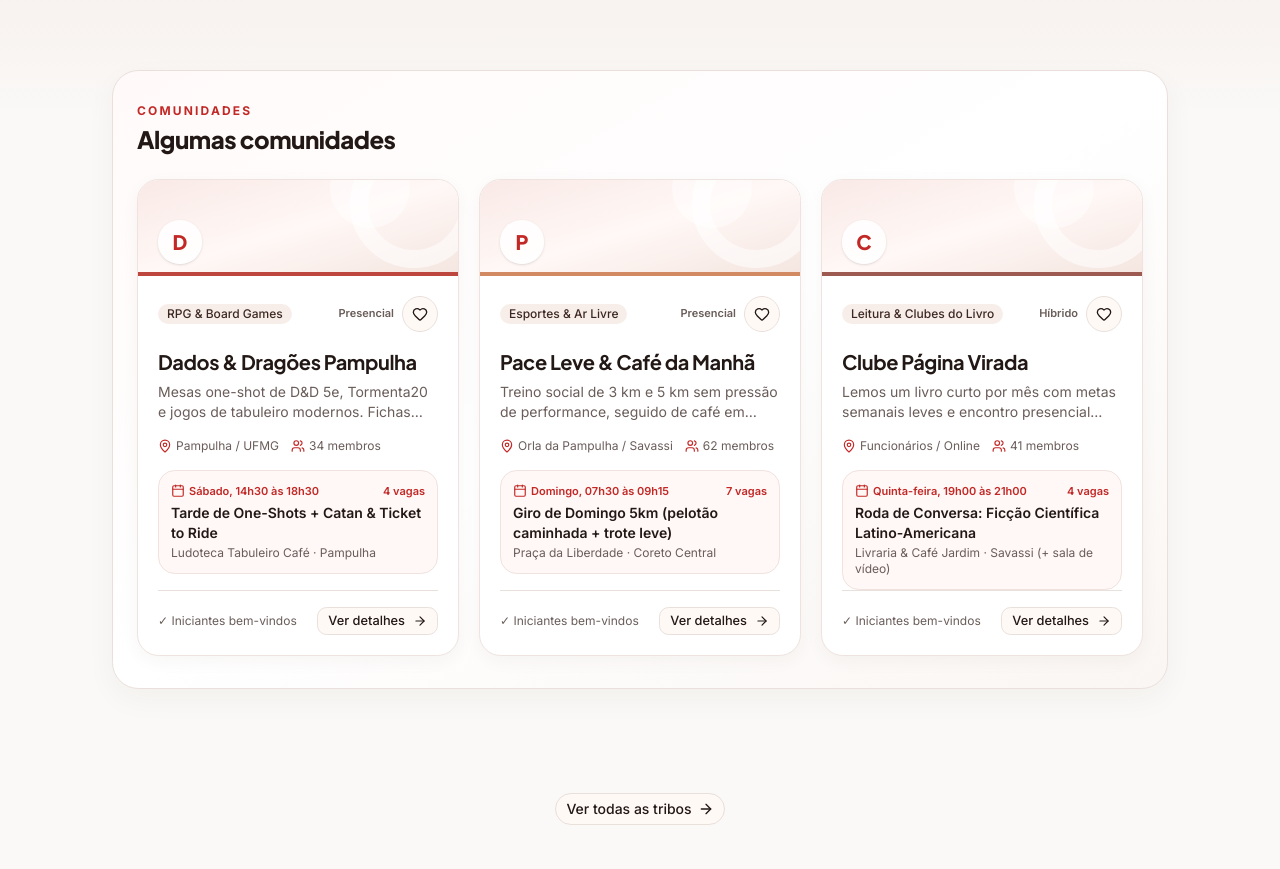
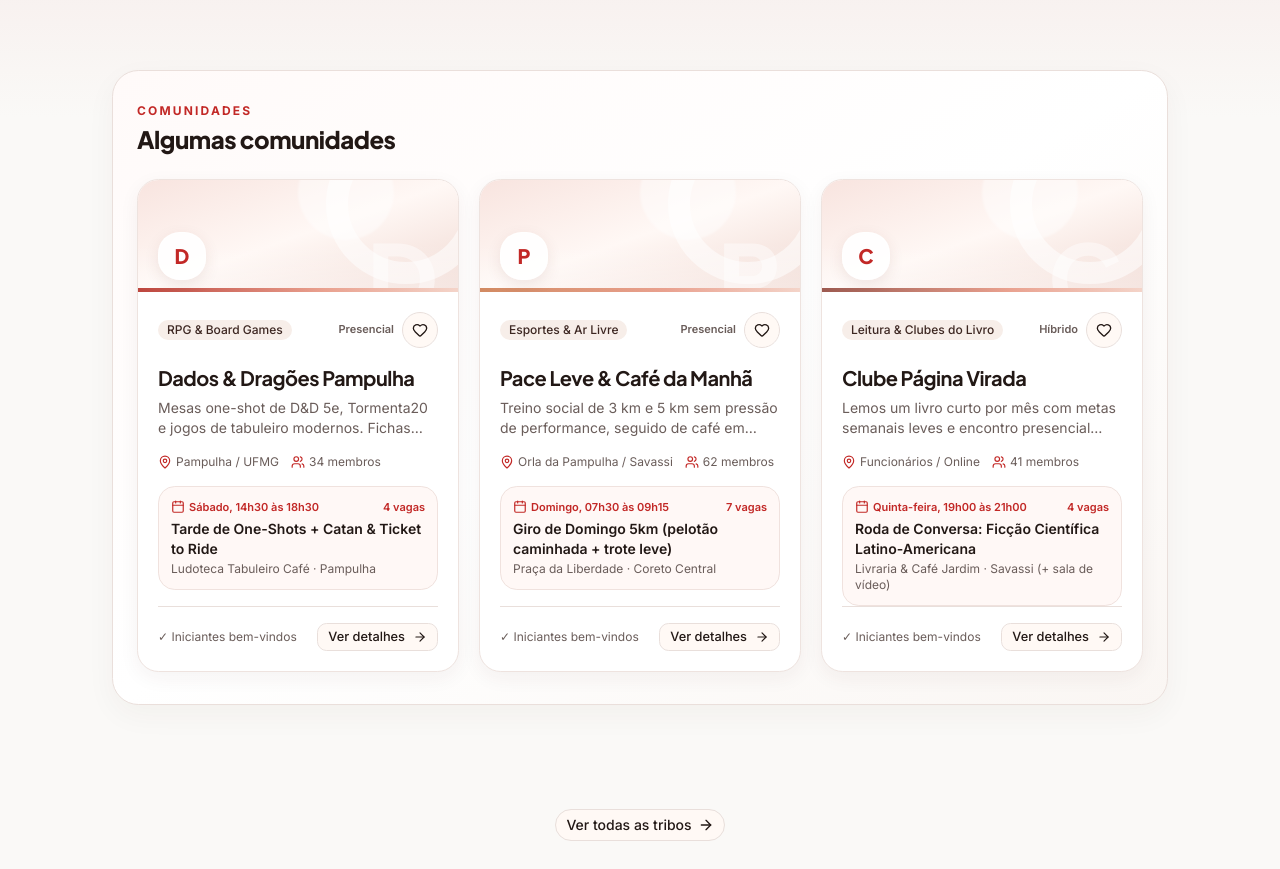
Before and after one commit to ArthurG12/Tribes, a Next.js app in the folder frontend/: page / in a window 1280 px wide. Shown: the part 660-1529 px from the top of the page. Built offline with nearby package versions, Linux system fonts and the light colour scheme.

Commit message:
Dá mais personalidade visual aos cards de tribos

```diff
--- a/frontend/src/components/tribes/tribe-explorer.tsx
+++ b/frontend/src/components/tribes/tribe-explorer.tsx
@@ -221,11 +221,18 @@ export function TribeExplorer({
                   const accent = accents[index % accents.length];
                   const spotsLeft = tribe.nextEvent.maxSpots - tribe.nextEvent.confirmedCount;
                   return (
-                    <article key={"identity-" + tribe.id} className="group flex h-full flex-col overflow-hidden rounded-2xl border border-[#eee3df] bg-white shadow-[0_5px_18px_rgba(65,35,30,0.045)] transition-all duration-200 hover:-translate-y-1 hover:border-primary/40 hover:shadow-[0_12px_30px_rgba(65,35,30,0.09)]">
-                      <div className="relative flex h-24 items-end overflow-hidden bg-gradient-to-br from-[#f9e9e6] via-[#fff8f6] to-[#f4e5df] px-5 pb-3"><div aria-hidden="true" className="absolute -right-5 -top-10 size-32 rounded-full border-[18px] border-white/55" /><div aria-hidden="true" className="absolute right-12 -top-8 size-20 rounded-full bg-white/45" /><span className="relative flex size-11 items-center justify-center rounded-2xl bg-white/85 font-heading text-xl font-extrabold text-primary shadow-sm">{tribe.name.slice(0, 1)}</span><span className="absolute bottom-0 left-0 h-1 w-full" style={{ backgroundColor: accent }} /></div>
+                    <article key={"identity-" + tribe.id} className="group relative flex h-full flex-col overflow-hidden rounded-[1.35rem] border border-[#eee3df] bg-white shadow-[0_6px_20px_rgba(65,35,30,0.055)] transition-all duration-300 hover:-translate-y-1.5 hover:border-primary/35 hover:shadow-[0_18px_38px_rgba(125,45,38,0.13)]">
+                      <div className="relative flex h-28 items-end overflow-hidden bg-gradient-to-br from-[#f8e4df] via-[#fff8f5] to-[#f0d9d2] px-5 pb-3 transition-colors">
+                        <div aria-hidden="true" className="absolute -right-7 -top-14 size-40 rounded-full border-[22px] border-white/55 transition-transform duration-500 group-hover:scale-110" />
+                        <div aria-hidden="true" className="absolute right-16 -top-9 size-24 rounded-full bg-white/45 blur-[1px]" />
+                        <div aria-hidden="true" className="absolute inset-x-0 bottom-0 h-12 bg-gradient-to-t from-white/35 to-transparent" />
+                        <span aria-hidden="true" className="absolute right-5 bottom-0 translate-y-1/3 font-heading text-8xl font-black leading-none text-white/45 transition-transform duration-500 group-hover:-translate-y-1/4">{tribe.name.slice(0, 1)}</span>
+                        <span className="relative z-10 flex size-12 items-center justify-center rounded-2xl border border-white/80 bg-white/90 font-heading text-xl font-extrabold text-primary shadow-[0_5px_15px_rgba(110,45,35,0.10)] transition-transform duration-300 group-hover:-rotate-6 group-hover:scale-105">{tribe.name.slice(0, 1)}</span>
+                        <span className="absolute bottom-0 left-0 h-1 w-full" style={{ background: `linear-gradient(90deg, ${accent}, #e9a18f 58%, #f4d4c9)` }} />
+                      </div>
                       <div className="flex flex-1 flex-col p-5">
                         <div className="flex items-center justify-between gap-2"><Badge variant="secondary">{tribe.categoryLabel}</Badge><div className="flex items-center gap-2"><span className="text-[11px] font-semibold text-muted-foreground">{tribe.format}</span><TribeFavoriteButton tribeId={tribe.id} compact /></div></div>
-                        <h4 className="mt-4 font-heading text-xl font-bold text-foreground group-hover:text-primary">{tribe.name}</h4>
+                        <h4 className="mt-4 font-heading text-xl font-bold tracking-tight text-foreground transition-colors group-hover:text-primary">{tribe.name}</h4>
                         <p className="mt-1.5 line-clamp-2 text-sm text-muted-foreground">{tribe.tagline}</p>
                         <div className="mt-4 flex flex-wrap gap-3 text-xs text-muted-foreground">
                           <span className="inline-flex items-center gap-1"><MapPin className="size-3.5 text-primary" />{tribe.neighborhood}</span>
```
